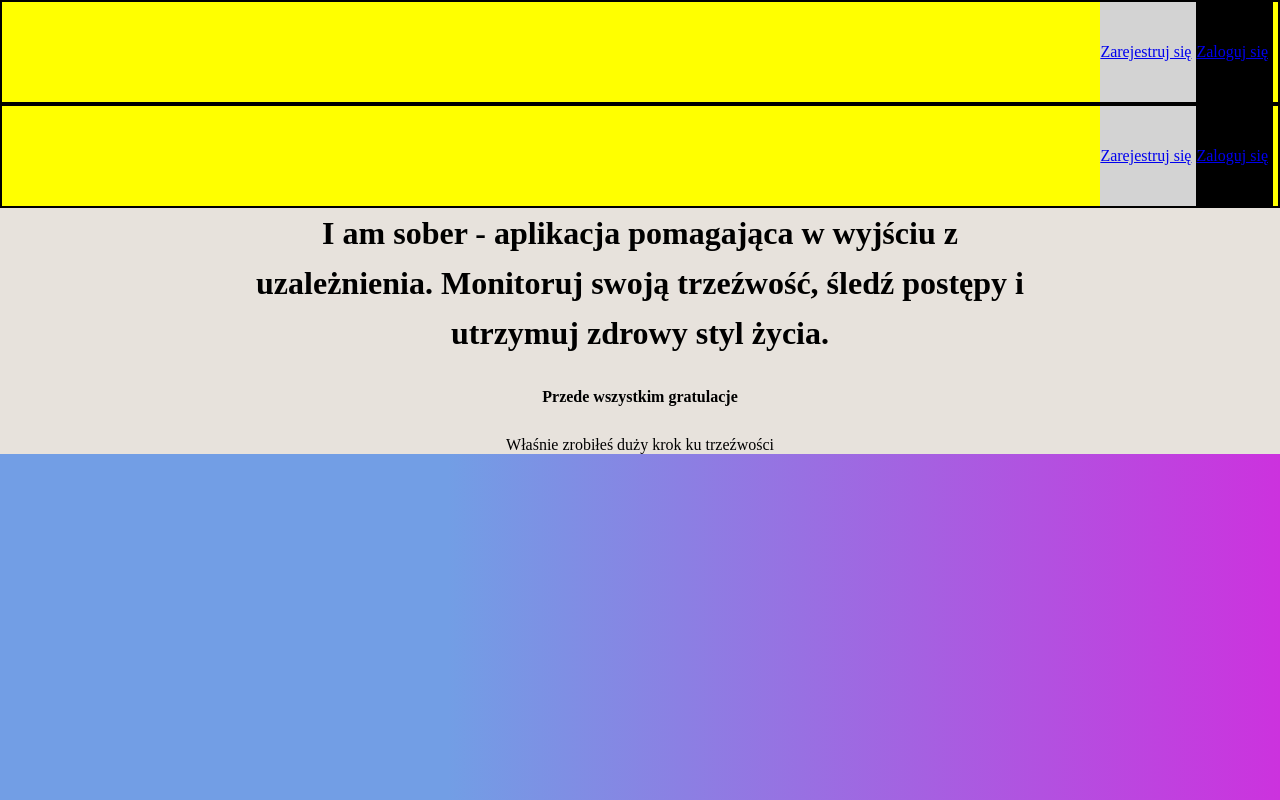
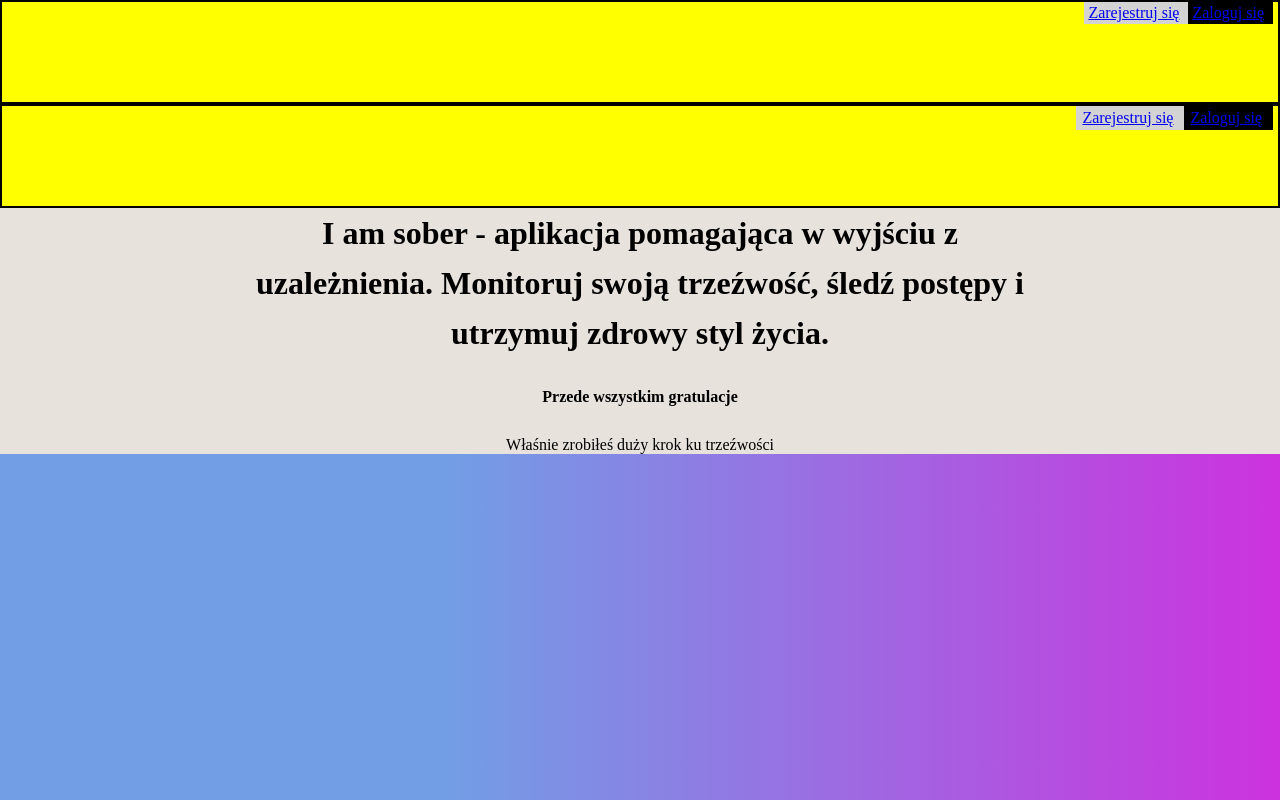
Before and after one commit to RadekPalka/react-i-am-sober, a React (Vite) app: page / in a window 1280 px wide. Built offline with nearby package versions, Linux system fonts and the light colour scheme.

Commit message:
feat: add padding prop to li styled components

```diff
--- a/src/components/Header.tsx
+++ b/src/components/Header.tsx
@@ -10,7 +10,7 @@ const StyledMain = styled.main`
 export const Header: React.FC = () => {
 	return (
 		<StyledMain>
-			<Nav />
+			<Nav padding='3px 6px'/>
 			<HeaderContent />
 		</StyledMain>
 	);
--- a/src/components/Nav.tsx
+++ b/src/components/Nav.tsx
@@ -3,16 +3,16 @@ import { StyledLink } from './StyledLink';
 import { StyledUl } from './StyledUl';
 import { StyledLi } from './StyledLi';
 import React from 'react';
+import { NavProps } from '../types/NavProps';
 
-
-export const Nav: React.FC = () => {
+export const Nav: React.FC<NavProps> = ({padding}) => {
 	return (
 		<StyledNav>
 			<StyledUl>
-				<StyledLi color='black' $background='#d3d3d3'>
+				<StyledLi color='black' $background='#d3d3d3' $padding={padding}>
 					<StyledLink to='/registration-page'>Zarejestruj się</StyledLink>
 				</StyledLi>
-				<StyledLi color='white' $background='black'>
+				<StyledLi color='white' $background='black' $padding={padding}>
 					<StyledLink to='/login-page'>Zaloguj się</StyledLink>
 				</StyledLi>
 			</StyledUl>
--- a/src/components/StyledLi.ts
+++ b/src/components/StyledLi.ts
@@ -1,10 +1,11 @@
 import styled from "styled-components";
 type StyledLiProps ={
-	$background : string
+	$background : string,
+	$padding: string
 }
 export const StyledLi = styled.li<StyledLiProps>`
 	display: inline-block;
-	line-height: 100px;
+	padding: ${(props) => props.$padding};
 
 	background: ${(props) => props.$background};
 
--- a/src/pages/MainPage.tsx
+++ b/src/pages/MainPage.tsx
@@ -5,7 +5,7 @@ export const MainPage: React.FC = () => {
 	return (
 		<>
 			<header>
-				<Nav />
+				<Nav padding='2px 4px'/>
 			</header>
 			<Header />
 		</>
```
